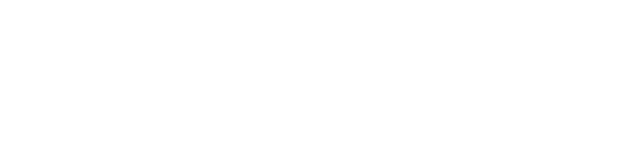
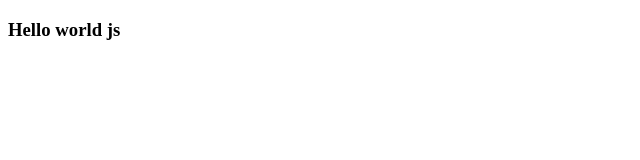
Before and after one commit to sugata98/hello-world-js, a plain HTML site: page index.html in a window 1280 px wide. Shown: the whole page, without its empty margins (0-640 px from the left). Drawn offline with Linux system fonts and the light colour scheme.

Commit message:
Update index.html

```diff
--- a/index.html
+++ b/index.html
@@ -5,6 +5,7 @@
 
 </head>
 <body>
+	<h3>Hello world js</h3>
 	<script type="text/javascript" src="app.js"></script>
 </body>
 </html>
```
